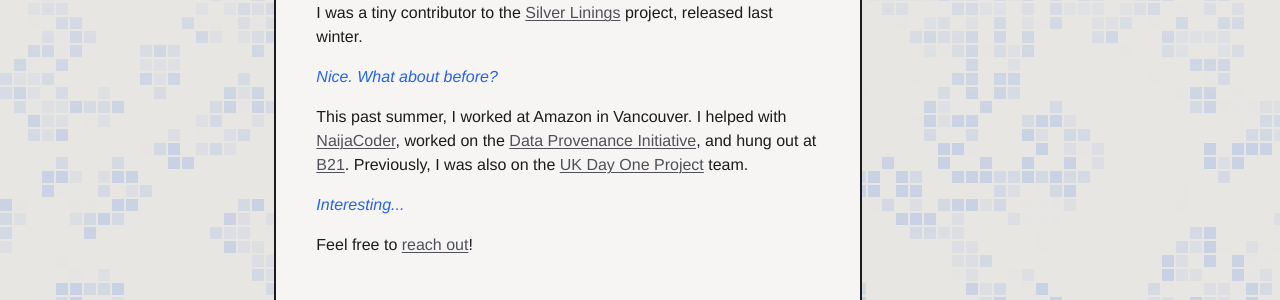
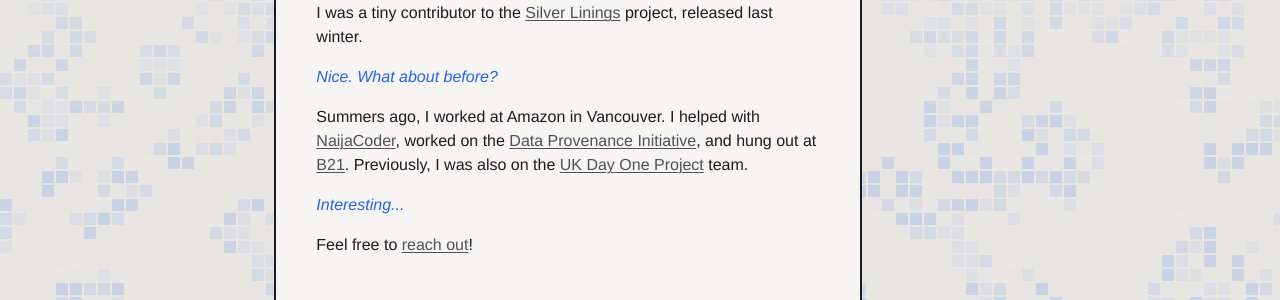
Before and after one commit to hamidahoderinwale/hamidahoderinwale.github.io, a Jekyll site: the page index.html, which Jekyll copies as it is, in a window 1280 px wide. Shown: the part 585-885 px from the top of the page. Built offline with Jekyll 4.4.1, drawn with Linux system fonts in a browser that asks for light colours; some web fonts are replaced.

Commit message:
Copy: summers ago
Co-Authored-By: Claude Fable 5.1 <noreply@anthropic.com>

```diff
--- a/index.html
+++ b/index.html
@@ -42,7 +42,7 @@
   <p>Recently, I presented our work at Open Data Labs at the <a href="https://postanalogue.net/responsible-governance-workshop" target="_blank" rel="noopener">Participatory Data Governance workshop</a> at <a href="https://chi2026.acm.org/" target="_blank" rel="noopener">CHI 2026</a>.</p>
   <p>I was a tiny contributor to the <a href="https://x.com/RaianyRomanni/status/2016527509131596248" target="_blank" rel="noopener">Silver Linings</a> project, released last winter.</p>
   <p><em class="aside">Nice. What about before?</em></p>
-  <p>This past summer, I worked at Amazon in Vancouver. I helped with <a href="https://naijacoder.org" target="_blank" rel="noopener">NaijaCoder</a>, worked on the <a href="https://www.dataprovenance.org/" target="_blank" rel="noopener">Data Provenance Initiative</a>, and hung out at <a href="https://building21.ca" target="_blank" rel="noopener">B21</a>. Previously, I was also on the <a href="https://ukdayone.org" target="_blank" rel="noopener">UK Day One Project</a> team.</p>
+  <p>Summers ago, I worked at Amazon in Vancouver. I helped with <a href="https://naijacoder.org" target="_blank" rel="noopener">NaijaCoder</a>, worked on the <a href="https://www.dataprovenance.org/" target="_blank" rel="noopener">Data Provenance Initiative</a>, and hung out at <a href="https://building21.ca" target="_blank" rel="noopener">B21</a>. Previously, I was also on the <a href="https://ukdayone.org" target="_blank" rel="noopener">UK Day One Project</a> team.</p>
   <p><em class="aside">Interesting...</em></p>
   <p>Feel free to <a class="mail" data-m="moc.liamg@helawniredo" href="#">reach out</a>!</p>
   </main>
```
